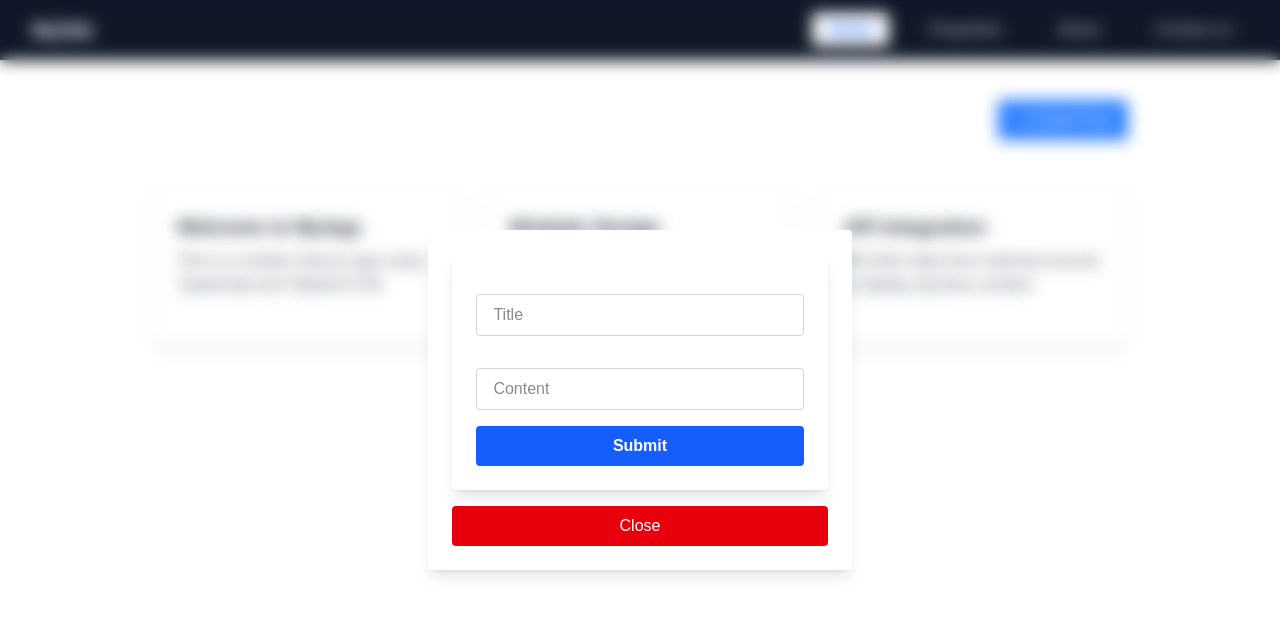
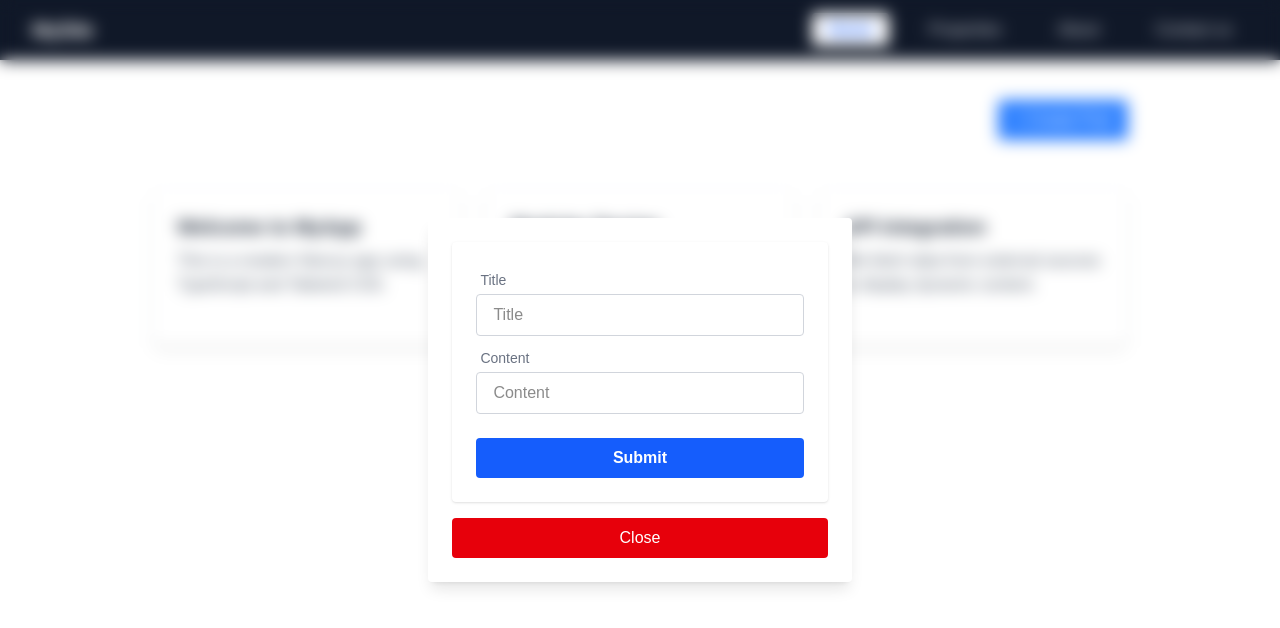
Before and after one commit to Ashraf-Magdy-Mostafa/alx-project-0x02-setup, a Next.js app in the folder alx-project-0x02/: page /home in a window 1280 px wide. Both pictures are taken after a click on the button "+ Create Post". Shown: the top 628 px of the page. Built offline with nearby package versions, Linux system fonts and the light colour scheme.

Commit message:
updated PostModal.tsx

```diff
--- a/alx-project-0x02/components/common/PostModal.tsx
+++ b/alx-project-0x02/components/common/PostModal.tsx
@@ -7,13 +7,13 @@ function PostModal({ isOpen, onSubmit }: { isOpen: boolean, onSubmit: (post: Pos
     if (!isOpen) return null;
     return (
         <>
-            <form className="bg-white p-6 rounded shadow-lg w-full max-w-md space-y-4"
+            <form className="bg-white p-6 rounded shadow-sm w-full max-w-md space-y-4"
             >
-                <label className="block text-sm font-medium text-gray-700" htmlFor="title"></label>
-                <input className="w-full px-4 py-2 border border-gray-300 rounded focus:outline-none focus:ring-2 focus:ring-blue-500" type="text" placeholder="Title" name="title" onChange={(e) => setTitle(e.target.value)} required />
-                <label className="block text-sm font-medium text-gray-700" htmlFor="content"></label>
-                <input className="w-full px-4 py-2 border border-gray-300 rounded focus:outline-none focus:ring-2 focus:ring-blue-500" type="text" placeholder="Content" name="content" onChange={(e) => setContent(e.target.value)} required />
-                <button className="w-full py-2 px-4 bg-blue-600 text-white font-semibold rounded hover:bg-blue-700 transition" type="submit" onClick={(e) => {
+                <label className="block m-1 text-sm font-medium text-gray-500" htmlFor="title">Title</label>
+                <input className="w-full px-4 mb-2 py-2 border border-gray-300 rounded focus:outline-none focus:ring-2 focus:ring-blue-500" id="title" type="text" placeholder="Title" name="title" onChange={(e) => setTitle(e.target.value)} required />
+                <label className="block m-1 text-sm font-medium text-gray-500" htmlFor="content">Content </label>
+                <input className="w-full px-4 mb-2 py-2 border border-gray-300 rounded focus:outline-none focus:ring-2 focus:ring-blue-500" id="content" type="text" placeholder="Content" name="content" onChange={(e) => setContent(e.target.value)} required />
+                <button className="w-full py-2 px-4 mb-[-10] mt-4 bg-blue-600 text-white font-semibold rounded hover:bg-blue-700  transition cursor-pointer" type="submit" onClick={(e) => {
                     e.preventDefault()
                     onSubmit({ title, content })
 
--- a/alx-project-0x02/pages/home.tsx
+++ b/alx-project-0x02/pages/home.tsx
@@ -49,7 +49,7 @@ function Home() {
             <PostModal isOpen={isModalOpen} onSubmit={submitHandler} />
             <Button
               text="Close"
-              className="w-full py-2 px-4 mt-4 bg-red-600 text-white  rounded hover:bg-red-700 transition cursor-pointer"
+              className="w-full py-2 px-4 mt-4 bg-red-600 text-white  rounded hover:bg-red-700  transition cursor-pointer"
               onClick={() => setIsModalOpen(false)
 
               }
```
